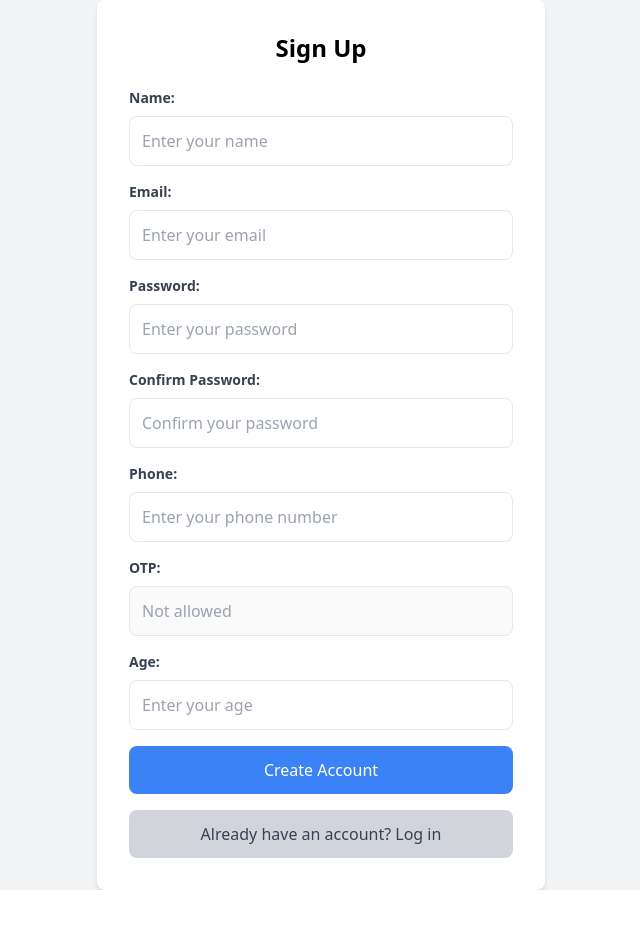
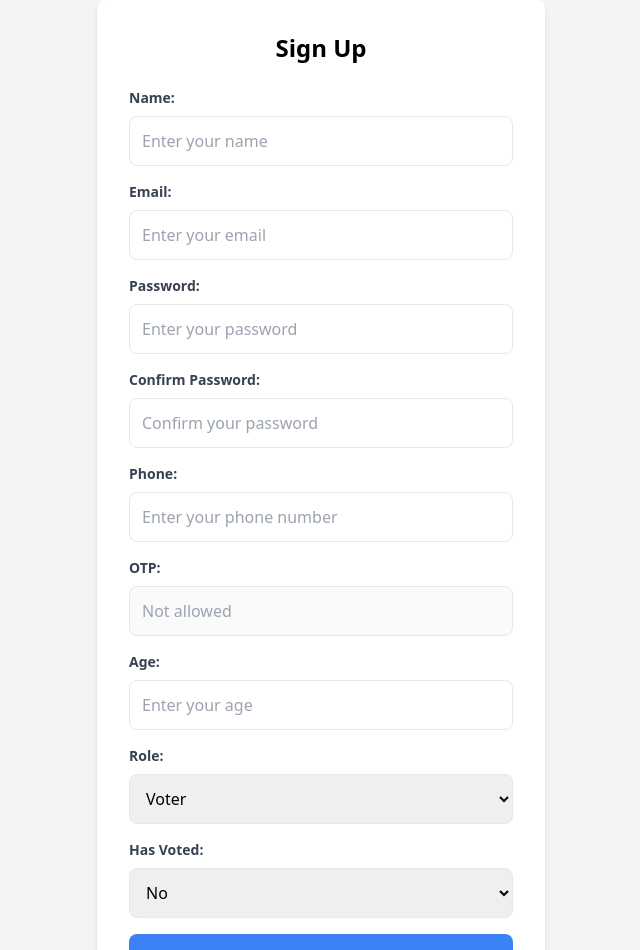
Before and after one commit to konain1/votingFullStack, a React (Vite) app in the folder frontend/votingFrontend/: page / in a window 1280 px wide. Shown: the top 950 px of the page, without its empty margins (319-959 px from the left). Before the commit the page ends 890 px from the top, so only its background shows below. Built offline with nearby package versions, Linux system fonts and the light colour scheme; no server answers; a web font is replaced by a local one.

Commit message:
voting functionality done

```diff
--- a/frontend/votingFrontend/src/components/Candidate.jsx
+++ b/frontend/votingFrontend/src/components/Candidate.jsx
@@ -5,16 +5,14 @@ import axios from 'axios'
 function Candidate ({ handlefetchCandidates, data }) {
   const [isVisible, setIsVisible] = useState(false)
   const [isDelete, setIsDelete] = useState(false)
-  const [user,setUser] = useState(null)
+  const [user,setUser] = useState(JSON.parse(localStorage.getItem('loginUser')))
 
-  let loginUser = JSON.parse(localStorage.getItem('loginUser')); // Parse the stringified user object
-  console.log(loginUser?.role);
-
+  const token = localStorage.getItem('token') // Assuming you are using token-based authentication
 
 
   const handleDelete = async id => {
     try {
-      const token = localStorage.getItem('token') // Assuming you are using token-based authentication
+
       const response = await axios.delete(
         `http://localhost:4001/candidate/api/v1/delete/${id}`,
         {
@@ -36,11 +34,48 @@ function Candidate ({ handlefetchCandidates, data }) {
     }
   }
 
+
+
+  const handleVoting = async (Cand_id)=>{
+
+
+    try {
+
+
+
+        let response = await axios.post(`http://localhost:4001/candidate/vote/${Cand_id}`,{},{
+          headers: { Authorization: `Bearer ${token}` }
+        })
+
+      console.log("response" , response)
+
+      if(response.status == 200){
+        alert("voted")
+        const updatedUser = {...user,isVoted:true}
+        localStorage.setItem('loginUser', JSON.stringify(updatedUser))
+        setUser(updatedUser)
+        handlefetchCandidates()
+      }else{
+        alert("error")
+        alert('An error occurred while voting')
+      }
+
+
+
+    } catch (error) {
+      throw new Error("voting Error ",error)
+    }
+
+  }
+
   return (
     <>
       <div className='h-[100vh]  justify-center relative'>
         <div className='flex justify-center mx-40 my-10'>
-          <button
+        {
+          user.role  == 'admin' &&
+          (
+            <button
             onClick={() => setIsVisible(!isVisible)}
             className={`${
               isVisible ? 'bg-red-500' : 'bg-[#49c8db]'
@@ -48,6 +83,9 @@ function Candidate ({ handlefetchCandidates, data }) {
           >
             {isVisible ? 'Close' : 'Create'}
           </button>
+          )
+        }
+
         </div>
         <div className='relative flex justify-center items-center top-[28%]'>
           {isVisible ? (
@@ -77,7 +115,7 @@ function Candidate ({ handlefetchCandidates, data }) {
                 </div>
 
                 {
-                  loginUser.role  == 'admin' ?
+                  user.role  == 'admin' ?
                   <>
                   <div className='h-[30%] flex justify-around items-center rounded-lg relative'>
                   <button className='bg-[#494952] active:scale-95 px-6 sm:px-10 py-1 sm:py-2 text-sm rounded-md text-white'>
@@ -93,9 +131,19 @@ function Candidate ({ handlefetchCandidates, data }) {
                   </> :
                   <>
                   <div className='h-[30%] flex justify-around items-center rounded-lg relative'>
-                  <button className='bg-[#494952] active:scale-95 px-6 sm:px-10 py-1 sm:py-2 text-sm rounded-md text-white'>
+                  {
+                    user.isVoted == true ? <>
+                    <button className='bg-[#ef2626] active:scale-95 px-6 sm:px-10 py-1 sm:py-2 text-sm rounded-md text-white'>
+                    Voted
+                  </button>
+                    </> :
+                     <>
+                     <button onClick={()=>handleVoting(candidate._id)} className='bg-[#2ad462] active:scale-95 px-6 sm:px-10 py-1 sm:py-2 text-sm rounded-md text-white'>
                     Vote
                   </button>
+                    </>
+                  }
+
 
                 </div>
                   </>
--- a/frontend/votingFrontend/src/components/Profile.jsx
+++ b/frontend/votingFrontend/src/components/Profile.jsx
@@ -75,13 +75,16 @@ function Profile(props) {
         <div className="upper h-[40%] bg-[black] items-center"></div>
 
         <div className="lower h-[60%] bg-white">
-          <div className="sm:px-20 text-black flex-col sm:py-14 justify-center items-center">
+          <div className="sm:px-20 text-black flex sm:py-14 justify-around items-center">
             <h1 className="sm:text-[30px] sm:mt-5 mt-20 mx-10 sm:mx-2 w-[300px] text-[25px] ">
               {currentUser?.name}
             </h1>
-            <p className="sm:text-[10px] mx-2 sm:block hidden w-80 text-[#282626]">
-              Upgrade your Account to receive price and volume alerts on your phone.
-            </p>
+
+            <button className="sm:text-[20px] sm:mt-5 mt-20 mx-10 sm:mx-2 w-[300px] text-[25px] ">
+             Logout
+            </button>
+
+
           </div>
 
           <div className="border text-white flex justify-between mt-4">
--- a/frontend/votingFrontend/src/components/SignUp.jsx
+++ b/frontend/votingFrontend/src/components/SignUp.jsx
@@ -10,6 +10,8 @@ const SignUp = () => {
   const [phone, setPhone] = useState('');
   const [age, setAge] = useState('');
   const [otp, setOtp] = useState('');
+  const [isVoted, setIsVoted] = useState(false);
+  const [role, setRole] = useState('voter');
   const [error, setError] = useState('');
   const [success, setSuccess] = useState('');
   const [allUsers, setAllUsers] = useState([]);
@@ -56,6 +58,15 @@ const SignUp = () => {
       return;
     }
 
+    // Check if an admin already exists in the database
+    if (role === 'admin') {
+      const existingAdmin = allUsers.find((user) => user.role === 'admin');
+      if (existingAdmin) {
+        setError('An admin account already exists. Only one admin is allowed.');
+        return;
+      }
+    }
+
     // Proceed with creating the account if validation passes
     try {
       const response = await axios.post('http://localhost:4001/api/v1/register', {
@@ -64,6 +75,8 @@ const SignUp = () => {
         password,
         phone,
         age,
+        isVoted,
+        role
       });
 
       if (response.status === 200) {
@@ -169,6 +182,32 @@ const SignUp = () => {
             />
           </div>
 
+          {/* Role Input */}
+          <div className="mb-4">
+            <label className="block text-gray-700 text-sm font-bold mb-2">Role:</label>
+            <select
+              value={role}
+              onChange={(e) => setRole(e.target.value)}
+              className="w-full p-3 border rounded-lg focus:outline-none focus:ring-2 focus:ring-blue-500"
+            >
+              <option value="voter">Voter</option>
+              <option value="admin">Admin</option>
+            </select>
+          </div>
+
+          {/* Is Voted Input */}
+          <div className="mb-4">
+            <label className="block text-gray-700 text-sm font-bold mb-2">Has Voted:</label>
+            <select
+              value={isVoted}
+              onChange={(e) => setIsVoted(e.target.value === 'true')}
+              className="w-full p-3 border rounded-lg focus:outline-none focus:ring-2 focus:ring-blue-500"
+            >
+              <option value="false">No</option>
+              <option value="true">Yes</option>
+            </select>
+          </div>
+
           <button
             type="submit"
             className="w-full bg-blue-500 text-white py-3 rounded-lg hover:bg-blue-700 transition duration-300 mb-4"
```
